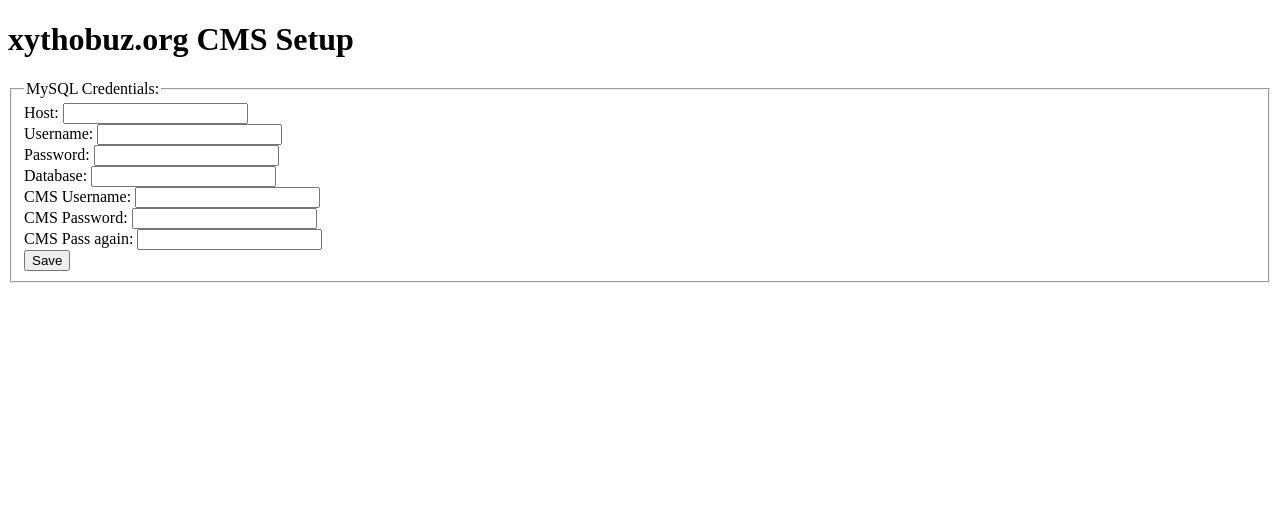
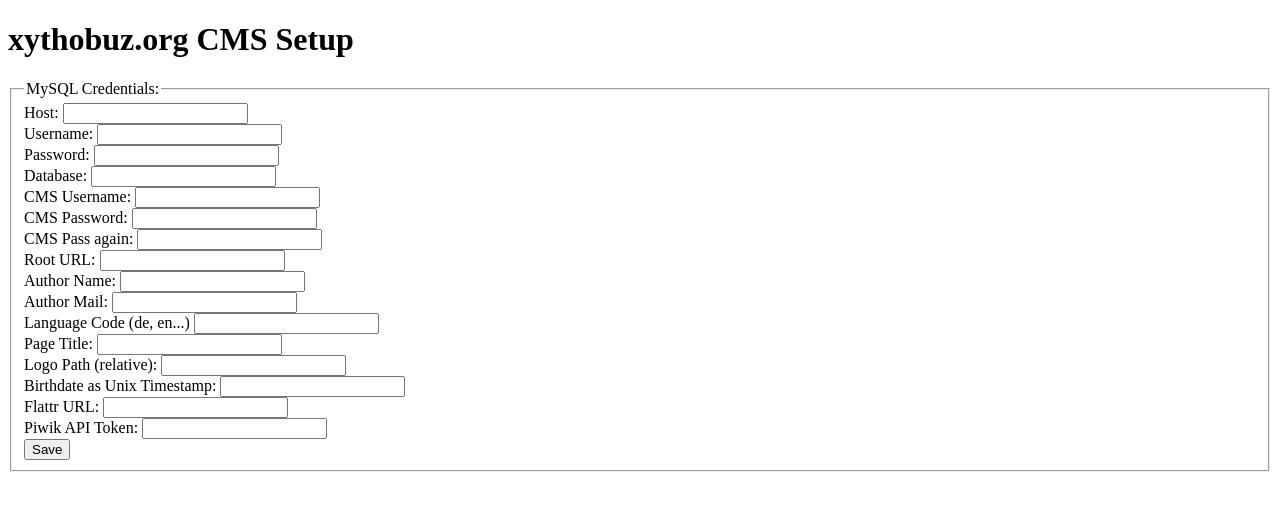
Before and after one commit to xythobuz/xythobuzCMS, a PHP site: page /setup.php in a window 1280 px wide. Shown: the top 511 px of the page. Run offline with PHP 8.4, Linux system fonts and the light colour scheme.

Commit message:
Name and url saved in config file

```diff
--- a/index.php
+++ b/index.php
@@ -1,10 +1,9 @@
 <?
+include('sql.php');
 include('func.php');
 header1();
 ?>
 <meta name="description" content="<?
-
-include('sql.php');
 $db = mysql_connect($sql_host, $sql_username, $sql_password);
 mysql_select_db($sql_database);
 if (mysql_errno()) {
--- /dev/null
+++ b/links.php
@@ -0,0 +1,5 @@
+		<a href="/files/88CA7E47.asc">GPG Public Key</a><br>
+		<a href="http://www.facebook.com/profile.php?id=100001690006633">Facebook</a><br>
+		<a href="https://plus.google.com/u/0/117184960308617552633">google+</a><br>
+		taucher.bodensee@<span style="display:none">Eat this, spam!</span>gmail.com<br>
+		<a href="https://github.com/xythobuz">github</a>
--- a/news.php
+++ b/news.php
@@ -1,11 +1,11 @@
 <?
+include('sql.php');
 include('func.php');
 header1();
 ?>
 <link rel="alternate" type="application/rss+xml" title="xythobuz.org RSS-Feed" href="http://www.xythobuz.org/rss.xml" />
 <meta name="description" content="xythobuzs Blog">
 <?
-include('sql.php');
 $db = mysql_connect($sql_host, $sql_username, $sql_password);
 mysql_select_db($sql_database);
 if (mysql_errno()) {
--- a/setup.php
+++ b/setup.php
@@ -81,6 +81,15 @@ Table 'cms' erfolgreich erstellt!<br>
 		$content = $content."\$sql_username = '".$_POST['Username']."';\n";
 		$content = $content."\$sql_password = '".$_POST['Password']."';\n";
 		$content = $content."\$sql_database = '".$_POST['Database']."';\n";
+		$content = $content."\$xythobuzCMS_root = '".$_POST['root']."';\n";
+		$content = $content."\$xythobuzCMS_author = '".$_POST['author']."';\n";
+		$content = $content."\$xythobuzCMS_authormail = '".$_POST['authormail']."';\n";
+		$content = $content."\$xythobuzCMS_lang = '".$_POST['lang']."';\n";
+		$content = $content."\$xythobuzCMS_title = '".$_POST['title']."';\n";
+		$content = $content."\$xythobuzCMS_logo = '".$_POST['logo']."';\n";
+		$content = $content."\$xythobuzCMS_birth = ".$_POST['birth'].";\n";
+		$content = $content."\$xythobuzCMS_flattr = '".$_POST['flattr']."';\n";
+		$content = $content."\$xythobuzCMS_piwiktoken = '".$_POST['piwiktoken']."';\n";
 		$content = $content."?>";
 
 		if (!file_exists($configFile)) {
@@ -120,6 +129,15 @@ Table 'cms' erfolgreich erstellt!<br>
 		<label>CMS Username: <input type="text" name="user" /></label><br>
 		<label>CMS Password: <input type="password" name="pass1" /></label><br>
 		<label>CMS Pass again: <input type="password" name="pass2" /></label><br>
+		<label>Root URL: <input type="text" name="root" /></label><br>
+		<label>Author Name: <input type="text" name="author" /></label><br>
+		<label>Author Mail: <input type="text" name="authormail" /></label><br>
+		<label>Language Code (de, en...) <input type="text" name="lang" /></label><br>
+		<label>Page Title: <input type="text" name="title" /></label><br>
+		<label>Logo Path (relative): <input type="text" name="logo" /></label><br>
+		<label>Birthdate as Unix Timestamp: <input type="text" name="birth" /></label><br>
+		<label>Flattr URL: <input type="text" name="flattr" /></label><br>
+		<label>Piwik API Token: <input type="text" name="piwiktoken" /></label><br>
 		<input type="submit" name="formaction" value="Save" />
 	</fieldset>
 </form>
```
Also changed, not shown: func.php (+15 -20 lines), README.md.
